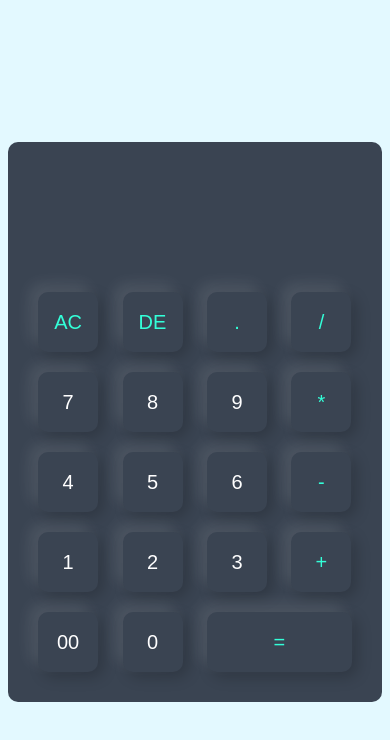
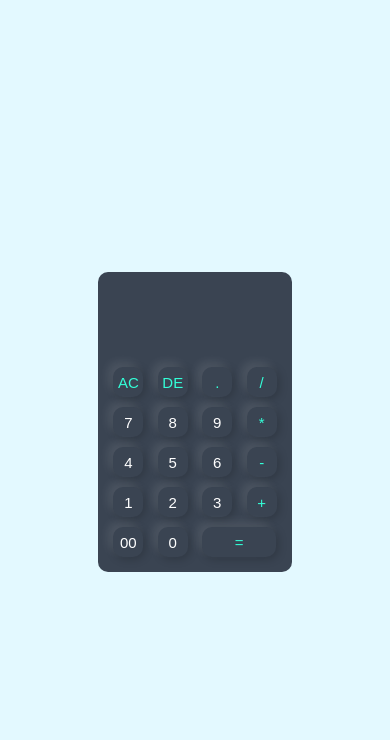
Before and after one commit to Shahab5826/calculator, a plain HTML site: page index.html in a window 390 px wide. Drawn offline with Linux system fonts and the light colour scheme.

Commit message:
responsive

```diff
--- a/style.css
+++ b/style.css
@@ -47,3 +47,74 @@ form input.equal{
 form input.operator{
     color: #33ffd8;
 }
+
+
+
+/* // X-Small devices (portrait phones, less than 576px) */
+/* // No media query for `xs` since this is the default in/ /Bootstrap */
+
+/* // Small devices (landscape phones, 576px and up) */
+@media only screen and (max-width: 576px) {
+    *{
+        margin: 0;
+        padding: 0;
+        font-family: 'Poppins', sans-serif;
+        box-sizing: border-box;
+    }
+    .container{
+        width: 100%;
+        height: 100vh;
+        background: #e3f9ff;
+        display: flex;
+        align-items: center;
+        justify-content: center;
+    }
+    .calculator{
+        background: #3a4452;
+        padding: 10px;
+        border-radius: 10px;
+    }
+    .calculator form input{
+        border: 0;
+        outline: 0;
+        width: 30px;
+        height: 30px;
+        border-radius: 10px;
+        box-shadow: -5px -5px 10px rgba(255, 255, 255, 0.1),2px 2px 10px rgba(0, 0, 0, 0.2);
+        background: transparent;
+        font-size: 15px;
+        color: #fff;
+        cursor: pointer;
+        margin: 5px;
+    }
+    form .display{
+        display: flex;
+        justify-content: flex-end;
+        margin: 20px 0;
+    }
+    form .display input{
+        text-align: right;
+        flex: 1;
+        font-size: 20px;
+        box-shadow: none;
+    }
+    form input.equal{
+        width: 74px;
+    }
+    form input.operator{
+        color: #33ffd8;
+    }
+
+ }
+
+/* // Medium devices (tablets, 768px and up) */
+@media (min-width: 768px) { }
+
+/* // Large devices (desktops, 992px and up) */
+@media (min-width: 992px) { }
+
+/* // X-Large devices (large desktops, 1200px and up) */
+@media (min-width: 1200px) { }
+
+/* // XX-Large devices (larger desktops, 1400px and up) */
+@media (min-width: 1400px) {  }
```
